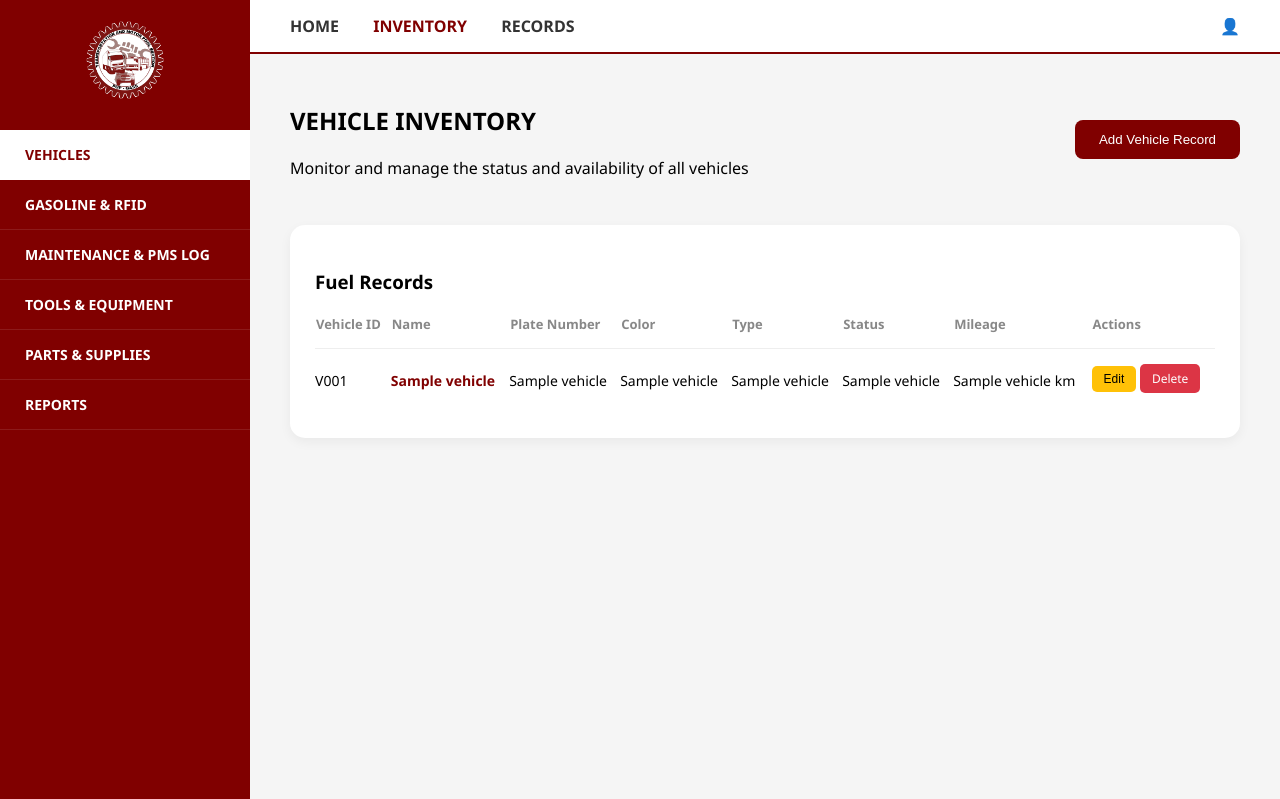
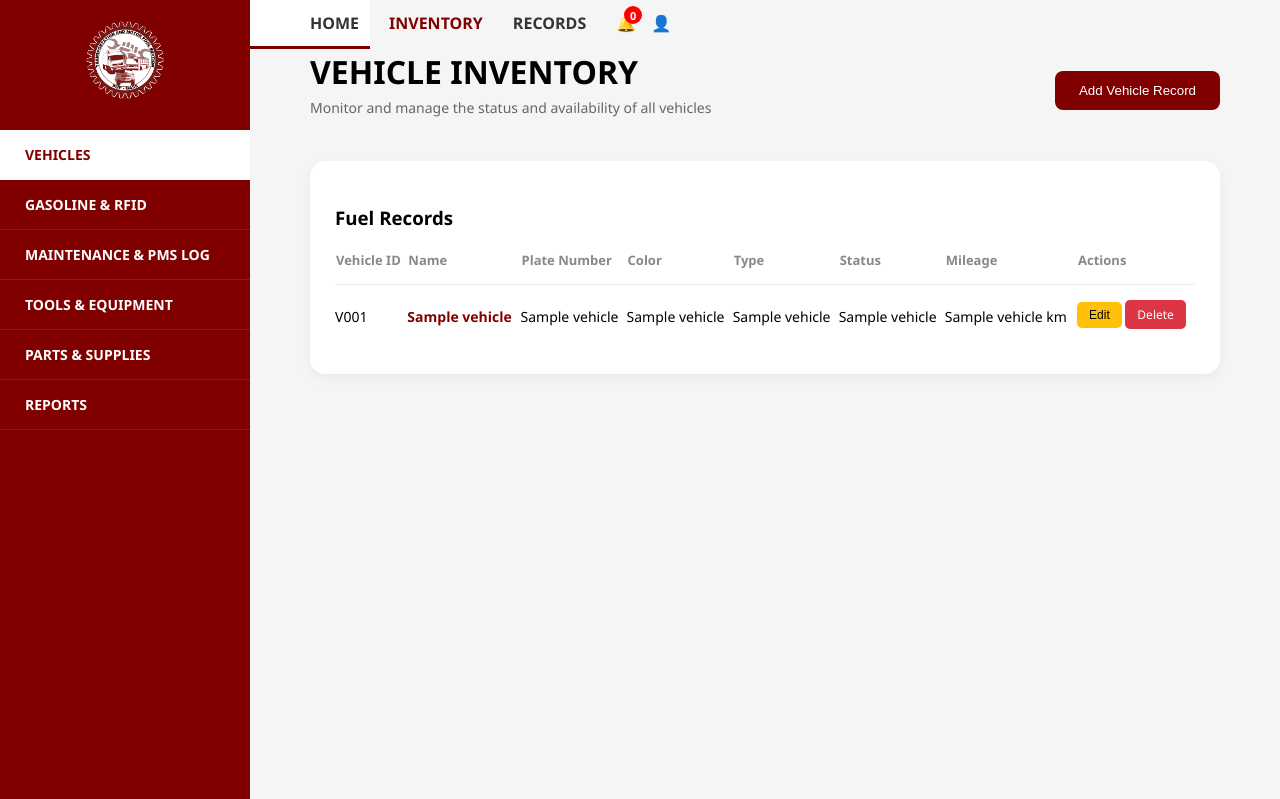
Before and after one commit to silvestrejenna/motor-pool, a Flask app: template templates/vehicle_inv.html in a window 1280 px wide. Shown: the top 799 px of the page. Run offline with Flask 3, Linux system fonts and the light colour scheme; the visitor is signed in with stand-in values (Sample User, id 1); the template is opened without the code that fills it: most values are stand-ins (such as "Sample title", 1, 10 or a date in 2020); some libraries are stand-ins or nearby versions.

Commit message:
fixing notif bell vehiicle page pt.1

```diff
--- a/static/css/vehicle_inv.css
+++ b/static/css/vehicle_inv.css
@@ -73,13 +73,23 @@ body {
   min-width: 0;
 }
 
+.inventory-section {
+  width: 100%;
+  box-sizing: border-box;
+}
+
 .top-nav {
-  background: white;
-  padding: 15px 40px;
   display: flex;
   justify-content: space-between;
   align-items: center;
-  border-bottom: 2px solid var(--pup-red);
+  background: #ffffff;
+  padding: 12px 60px;
+  border-bottom: 3px solid #7b0000;
+}
+
+.nav-links {
+  display: flex;
+  align-items: center;
 }
 
 .nav-links a {
@@ -94,6 +104,12 @@ body {
 }
 .nav-links a:hover {
   color: var(--pup-red);
+}
+
+.nav-right {
+  display: flex;
+  align-items: center;
+  gap: 15px;
 }
 
 .user-profile {
@@ -128,7 +144,8 @@ body {
 }
 
 .inventory-section {
-  padding: 30px 40px;
+  padding: 40px 60px;
+  margin-top: 10px;
 }
 
 .section-header {
@@ -136,6 +153,17 @@ body {
   justify-content: space-between;
   align-items: center;
   margin-bottom: 30px;
+}
+
+.section-header h1 {
+  font-size: 32px;
+  margin: 0;
+}
+
+.section-header p {
+  margin-top: 5px;
+  color: #666;
+  font-size: 14px;
 }
 
 .btn-add {
@@ -330,3 +358,65 @@ body {
   font-size: 13px;
   color: #555;
 }
+
+/* NOTIFICATION */
+.notification-wrapper {
+  position: relative;
+  cursor: pointer;
+}
+.notif-dropdown {
+  position: absolute;
+  top: 32px;
+  right: 0;
+  width: 320px;
+  max-height: 300px;
+  overflow-y: auto;
+  background: white;
+  border-radius: 10px;
+  box-shadow: 0 4px 12px rgba(0, 0, 0, 0.15);
+  padding: 10px;
+  z-index: 999;
+}
+.hidden {
+  display: none;
+}
+.notif-title {
+  font-weight: bold;
+  margin-bottom: 10px;
+  color: #333;
+}
+.notif-item {
+  font-size: 13px;
+  padding: 8px 0;
+  border-bottom: 1px solid #eee;
+  color: #333;
+}
+.notif-item:last-child {
+  border-bottom: none;
+}
+.notif-badge {
+  position: absolute;
+  top: -6px;
+  right: -6px;
+  min-width: 18px;
+  height: 18px;
+  background: red;
+  color: white;
+  font-size: 11px;
+  font-weight: bold;
+  padding: 0 4px;
+  border-radius: 50%;
+  display: flex;
+  align-items: center;
+  justify-content: center;
+  box-sizing: border-box;
+}
+.notif-item {
+  padding: 10px;
+  border-bottom: 1px solid #ddd;
+  cursor: pointer;
+  pointer-events: auto;
+}
+.notif-item:hover {
+  background-color: #f5f5f5;
+}
--- a/static/js/vehicle_inv.js
+++ b/static/js/vehicle_inv.js
@@ -1,20 +1,20 @@
 // static/js/vehicle_inv.js
 
 function toggleModal() {
-    const modal = document.getElementById('addModal');
-    modal.style.display = (modal.style.display === 'flex') ? 'none' : 'flex';
+  const modal = document.getElementById("addModal");
+  modal.style.display = modal.style.display === "flex" ? "none" : "flex";
 }
 
 function editRow(id) {
   const row = document.getElementById(`row-${id}`);
   if (!row) return;
 
-    const nameCell = row.querySelector('.v-name');
-    const plate = row.querySelector('.v-plate');
-    const color = row.querySelector('.v-color');
-    const type = row.querySelector('.v-type');
-    const status = row.querySelector('.v-status');
-    const mileage = row.querySelector('.v-mileage');
+  const nameCell = row.querySelector(".v-name");
+  const plate = row.querySelector(".v-plate");
+  const color = row.querySelector(".v-color");
+  const type = row.querySelector(".v-type");
+  const status = row.querySelector(".v-status");
+  const mileage = row.querySelector(".v-mileage");
 
   // Transform text into inputs
   // We use .trim() to ensure no accidental whitespace is carried over
@@ -32,25 +32,25 @@ function editRow(id) {
   mileage.innerHTML = `<input type="number" id="edit-mileage-${id}" value="${mileageValue}" style="width:70px">`;
 
   // Toggle Buttons
-    row.querySelector('.btn-edit').style.display = 'none';
-    document.getElementById(`upd-${id}`).style.display = 'inline-block';
-    document.getElementById(`cancel-${id}`).style.display = 'inline-block';
+  row.querySelector(".btn-edit").style.display = "none";
+  document.getElementById(`upd-${id}`).style.display = "inline-block";
+  document.getElementById(`cancel-${id}`).style.display = "inline-block";
 }
 
 function updateRow(id) {
   // Create a hidden form and submit it to the Flask route
-    const form = document.createElement('form');
-    form.method = 'POST';
+  const form = document.createElement("form");
+  form.method = "POST";
   form.action = `/update_vehicle/${id}`;
 
   // List of fields to collect from the inputs we created in editRow
-    const fields = ['name', 'plate', 'color', 'type', 'status', 'mileage'];
+  const fields = ["name", "plate", "color", "type", "status", "mileage"];
 
-    fields.forEach(field => {
+  fields.forEach((field) => {
     const inputElement = document.getElementById(`edit-${field}-${id}`);
     if (inputElement) {
-            const input = document.createElement('input');
-            input.type = 'hidden';
+      const input = document.createElement("input");
+      input.type = "hidden";
       input.name = field;
       input.value = inputElement.value;
       form.appendChild(input);
@@ -87,12 +87,12 @@ async function loadUserProfile() {
   const row = document.getElementById(`row-${id}`);
 
   // 1. Hide the Update and Cancel buttons
-    document.getElementById(`upd-${id}`).style.display = 'none';
-    document.getElementById(`cancel-${id}`).style.display = 'none';
+  document.getElementById(`upd-${id}`).style.display = "none";
+  document.getElementById(`cancel-${id}`).style.display = "none";
 
   // 2. Show the Edit and Delete buttons (or whatever was there)
-    row.querySelector('.btn-edit').style.display = 'inline-block';
-    row.querySelector('.btn-delete').style.display = 'inline-block';
+  row.querySelector(".btn-edit").style.display = "inline-block";
+  row.querySelector(".btn-delete").style.display = "inline-block";
 
   // 3. Turn inputs back into text
   // We assume your editRow turned text into inputs; this refreshes the page
@@ -102,4 +102,86 @@ async function loadUserProfile() {
 
 function closeDrawer() {
   document.getElementById("addModal").style.display = "none";
+
+  const bell = document.getElementById("notifBell");
+  const dropdown = document.getElementById("notifDropdown");
+  const notifList = document.getElementById("notifList");
+  const notifBadge = document.getElementById("notifBadge");
+
+  bell.addEventListener("click", async () => {
+    dropdown.classList.toggle("hidden");
+
+    if (!dropdown.classList.contains("hidden")) {
+      await loadNotifications();
     }
+  });
+
+  async function loadUnreadCount() {
+    try {
+      const res = await fetch("/get_unread_notif_count");
+      const data = await res.json();
+
+      const badge = document.getElementById("notifBadge");
+
+      console.log("Unread count:", data.count);
+
+      if (data.count > 0) {
+        badge.textContent = data.count;
+        badge.classList.remove("hidden");
+      } else {
+        badge.classList.add("hidden");
+      }
+    } catch (err) {
+      console.error("Error loading unread count:", err);
+    }
+  }
+
+  async function loadNotifications() {
+    try {
+      const res = await fetch("/get_notifications");
+      const data = await res.json();
+      notifList.innerHTML = "";
+
+      if (data.length === 0) {
+        notifList.innerHTML = "<p>No notifications</p>";
+        return;
+      }
+
+      data.forEach((notif) => {
+        const div = document.createElement("div");
+        div.className = "notif-item";
+        div.textContent = notif.message;
+        div.style.cursor = "pointer";
+        div.style.pointerEvents = "auto";
+
+        if (!notif.is_read) {
+          div.style.fontWeight = "bold";
+        }
+
+        div.onclick = async function () {
+          console.log("CLICKED NOTIF:", notif.id);
+
+          div.onclick = function () {
+            console.log("CLICK WORKING");
+          };
+
+          try {
+            const res = await fetch(`/mark_notification_read/${notif.id}`);
+            const result = await res.json();
+
+            await loadUnreadCount();
+            window.location.href = result.redirect_url;
+          } catch (err) {
+            console.error("Error marking as read:", err);
+          }
+        };
+
+        notifList.appendChild(div);
+      });
+    } catch (err) {
+      console.error("Error loading notifications:", err);
+      notifList.innerHTML = "<p>Failed to load notifications</p>";
+    }
+  }
+  window.onload = loadUnreadCount;
+}
--- a/templates/vehicle_inv.html
+++ b/templates/vehicle_inv.html
@@ -46,9 +46,17 @@
             <a href="{{ url_for('inventory') }}" class="active">INVENTORY</a>
             <a href="{{ url_for('records') }}">RECORDS</a>
           </div>
+        <div class="nav-right">
+        <div class="user-profile">
+        <div class="notification-wrapper">
+              <span class="icon" id="notifBell">🔔</span>
+              <span id="notifBadge" class="notif-badge hidden">0</span>
 
-          <div class="user-profile">
-            <div class="profile">
+              <div id="notifDropdown" class="notif-dropdown hidden">
+                <p class="notif-title">Notifications</p>
+                <div id="notifList"></div>
+              </div>
+          </div>
                 <span class="icon" onclick="toggleProfile()">👤</span>
 
                 <div class="profile-dropdown" id="profileDropdown">
@@ -63,6 +71,7 @@
                     class="logout"
                     >Log Out</a
                   >
+                </div>
               </div>
             </div>
           </div>
```
Also changed, not shown: static/js/gas&rfid_inv.js (+96 -29 lines), templates/index.html (+6 -4 lines). Lines whose indentation alone changed are shown as unchanged.
